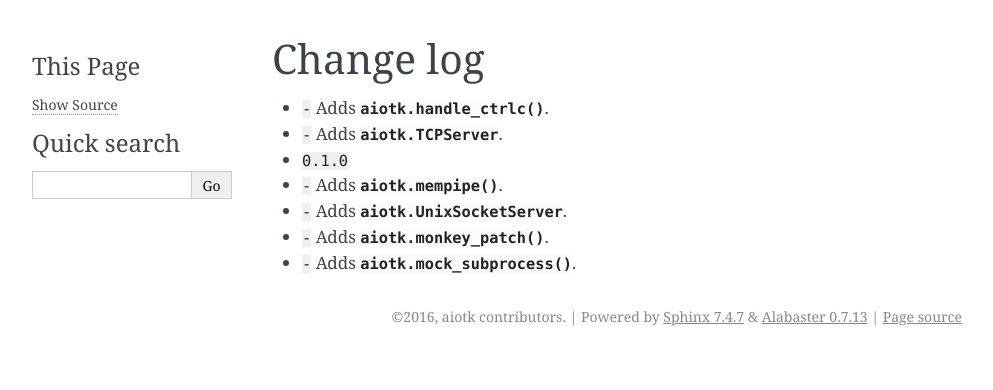
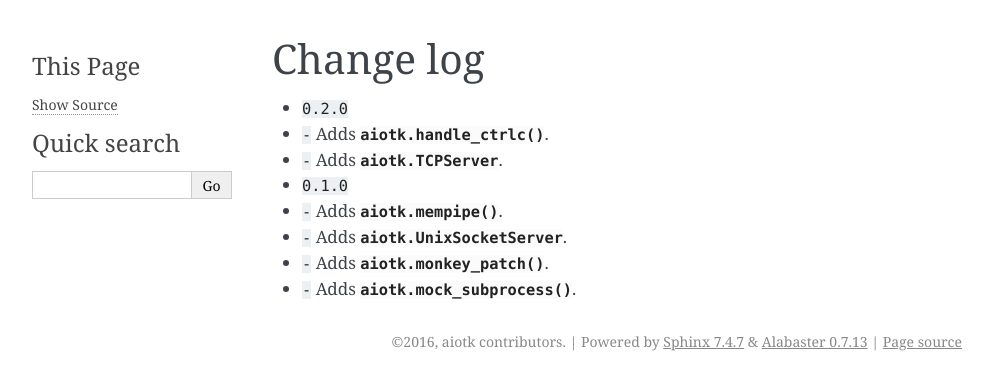
Before and after one commit to AndreLouisCaron/aiotk, a Sphinx documentation site: the page built from docs/changelog.rst, in a window 1280 px wide. Shown: the top 390 px of the page, without its empty margins (148-1141 px from the left). Built offline with Sphinx 7.4.7, drawn with Linux system fonts in a browser that asks for light colours; cross-references to code outside the pages are shown as plain code.

Commit message:
Patches changelog after 0.2.0 release.

```diff
--- a/docs/changelog.rst
+++ b/docs/changelog.rst
@@ -4,6 +4,7 @@
   Change log
 ##############
 
+* :release:`0.2.0 <2016-09-15>`
 * :feature:`-` Adds :py:func:`aiotk.handle_ctrlc`.
 * :feature:`-` Adds :py:class:`aiotk.TCPServer`.
 
```
